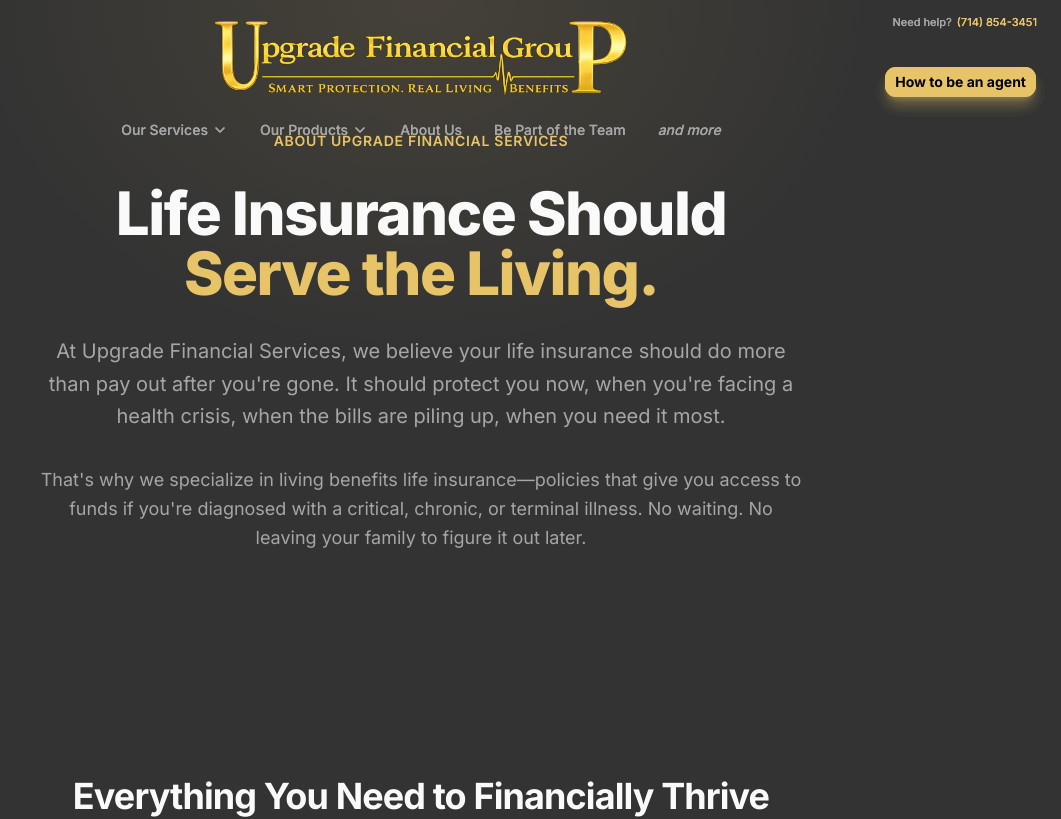
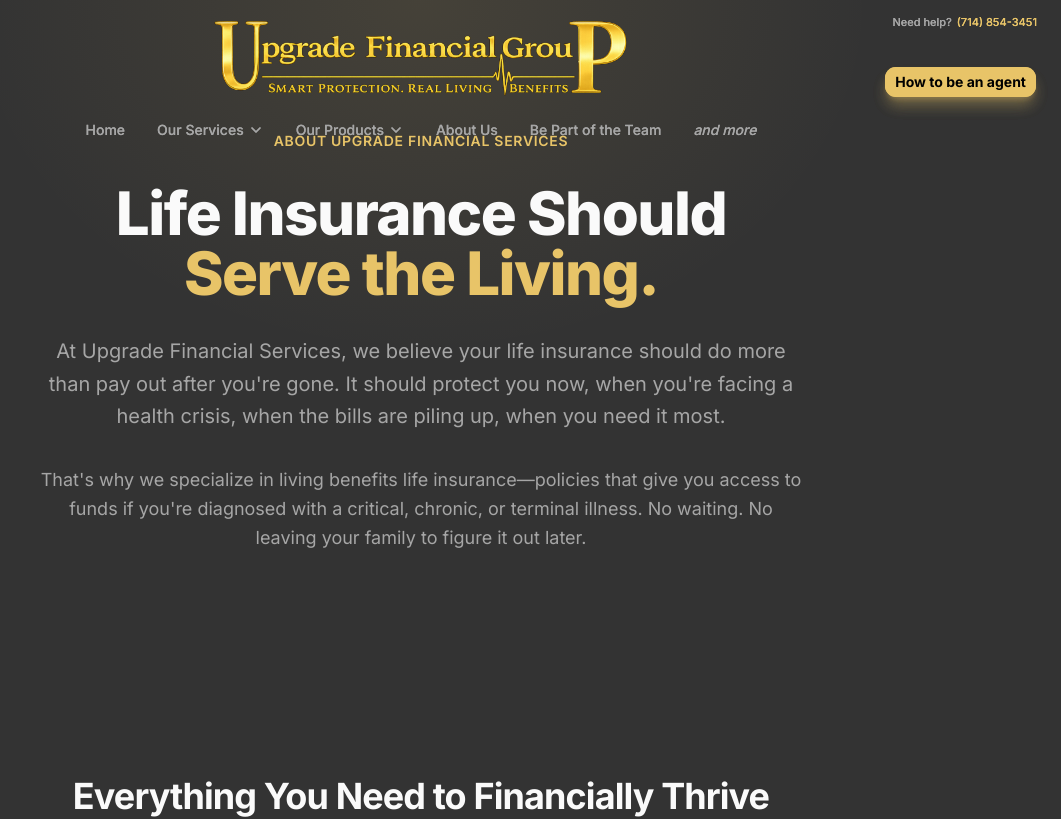
Before and after one commit to machu21/upgrade-financial-group, a Next.js app: page /about in a window 1280 px wide. Shown: the top 819 px of the page, without its empty margins (219-1280 px from the left). Built offline with nearby package versions, Linux system fonts and the light colour scheme.

Commit message:
all set update

```diff
--- a/components/Navbar.tsx
+++ b/components/Navbar.tsx
@@ -20,7 +20,7 @@
 
   return (
     <nav className={`fixed w-full top-0 z-50 border-b transition-all duration-300 ${scrolled
-        ? "border-border/50 bg-background/80 backdrop-blur-md"
+        ? "border-border/50 bg-black/80 backdrop-blur-md"
         : "border-transparent bg-transparent backdrop-blur-none"
       }`}>
 
@@ -65,6 +65,9 @@
 
         {/* Desktop Navigation Links */}
         <div className="hidden md:flex items-center gap-8">
+        <Link href="/" className="text-sm font-medium text-muted-foreground hover:text-primary transition-colors">
+            Home
+          </Link>
 
           {/* DESKTOP DROPDOWN: Our Services */}
           <div className="relative group py-2">
```
